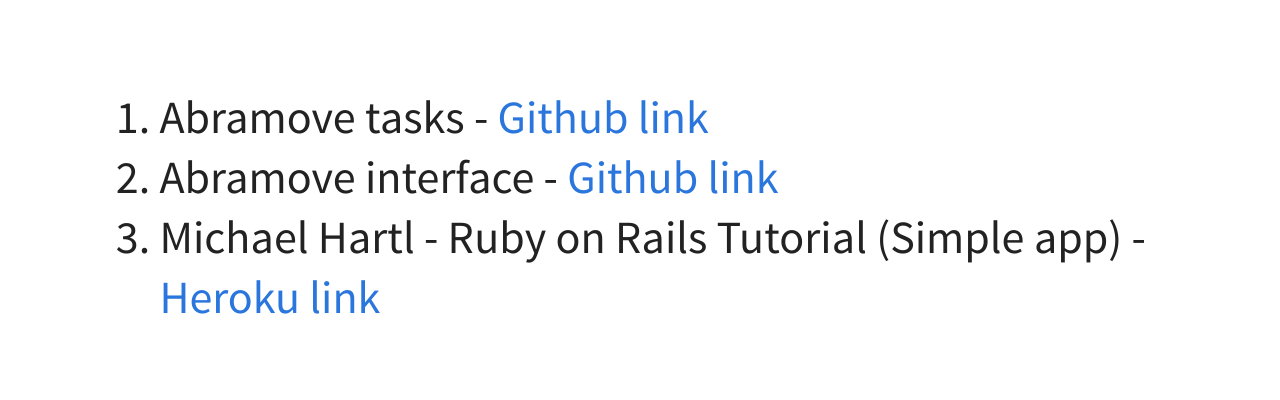
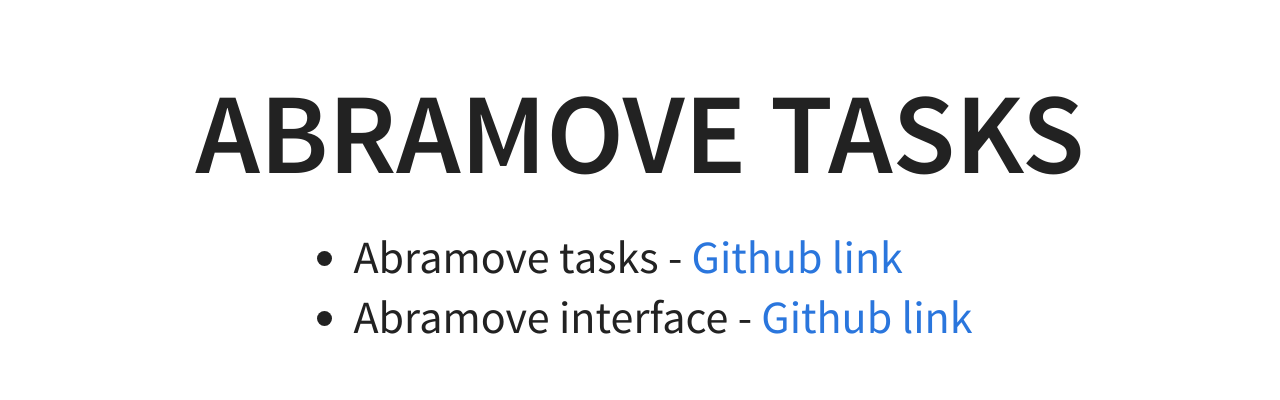
Before and after one commit to vlodkopits/Lv-261-Ruby-Demo, a website: page index.html in a window 1280 px wide. Both pictures are taken after a click on the button 1251 px from the left and 734 px from the top of the page. Shown: the part 190-590 px from the top of the page. Drawn offline with Linux system fonts and the light colour scheme.

Commit message:
add new slide

```diff
--- a/index.html
+++ b/index.html
@@ -34,7 +34,8 @@
 				</section>
 
 				<section>
-					<ol>
+					<h1>Abramove tasks</h1>
+					<ul>
 						<li>
 							Abramove tasks -
 							<a href="https://github.com/vlodkopits/Lv-261-Ruby-Abramove/blob/master/abramove.rb" target="_blank">Github link</a>
@@ -43,11 +44,17 @@
 							Abramove interface -
 							<a href="https://github.com/vlodkopits/Lv-261-Ruby-Abramove/blob/master/obolonka.rb" target="_blank">Github link</a>
 						</li>
+					</ul>
+				</section>
+
+				<section>
+					<h1>Hartle Simple app</h1>
+					<ul>
 						<li>
 							Michael Hartl - Ruby on Rails Tutorial (Simple app) -
-							<a href="https://infinite-meadow-28442.herokuapp.com/" target="_blank">Heroku link</a>
+							<a href="https://infinite-meadow-28442.herokuapp.com/" target="_blank">Heroku link</a>, <a href="https://github.com/vlodkopits/Lv-261-Ruby-simple-app" target="_blank">Github link</a>
 						</li>
-					</ol>
+					</ul>
 				</section>
 
 				<!-- Demo 2 -->
```
